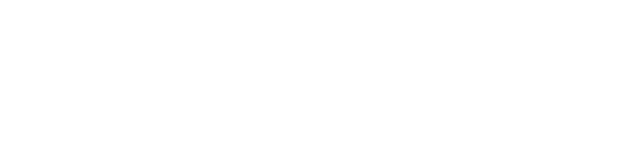
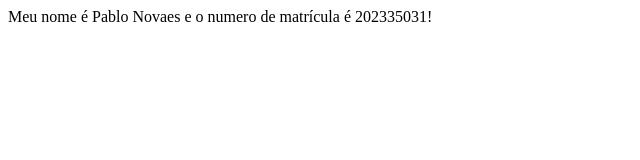
Before and after one commit to ufjf-dcc202/ufjf-dcc202-2023-3-b-atv2-BAL0F0, a plain HTML site: page index.html in a window 1280 px wide. Shown: the whole page, without its empty margins (0-640 px from the left). Drawn offline with Linux system fonts and the light colour scheme.

Commit message:
adiciona cont html

```diff
--- a/index.html
+++ b/index.html
@@ -6,6 +6,6 @@
     <title>Document</title>
 </head>
 <body>
-
+    Meu nome é Pablo Novaes e o numero de matrícula é 202335031!
 </body>
 </html>
```
